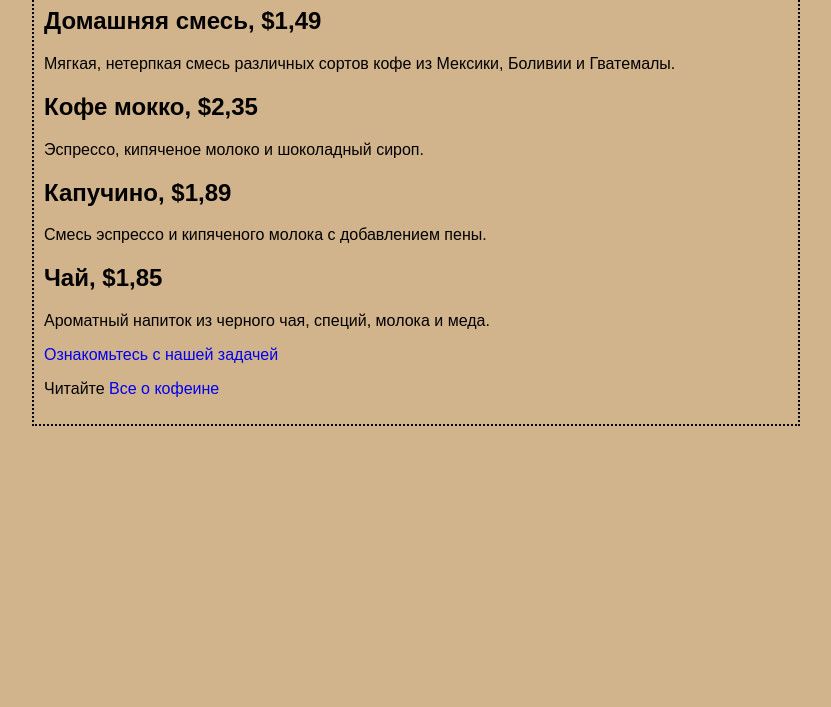
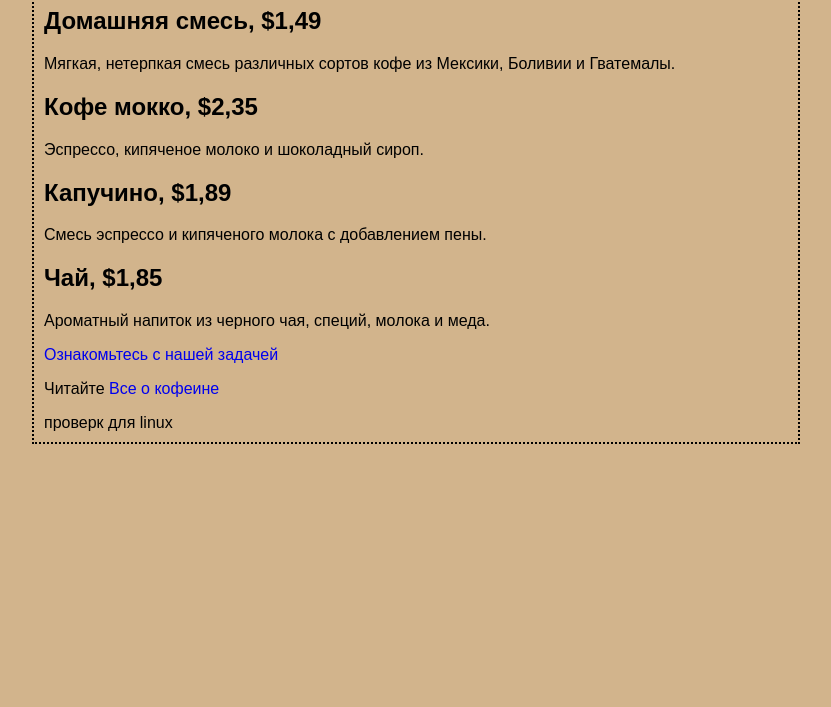
Before and after one commit to AfurinAndrew/test-code, a plain HTML site: page HTML,CSS/Сайт 1/index.html in a window 1280 px wide. Shown: the part 93-800 px from the top of the page, without its empty margins (224-1055 px from the left). Drawn offline with Linux system fonts and the light colour scheme.

Commit message:
test linux

```diff
--- a/HTML,CSS/Сайт 1/index.html
+++ b/HTML,CSS/Сайт 1/index.html
@@ -29,3 +29,4 @@
 </p>
 </body>
 </html>
+проверк для linux
```
